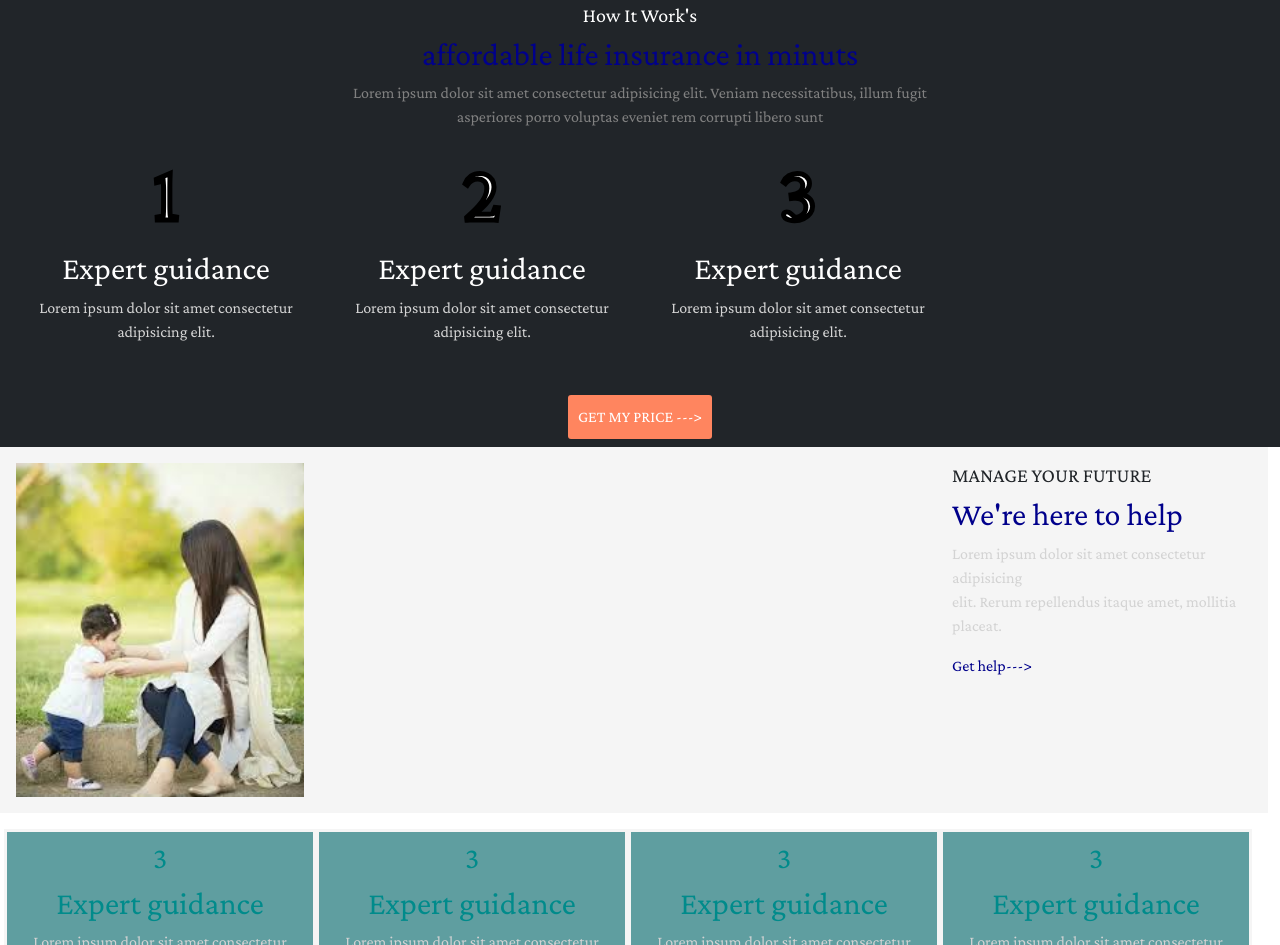
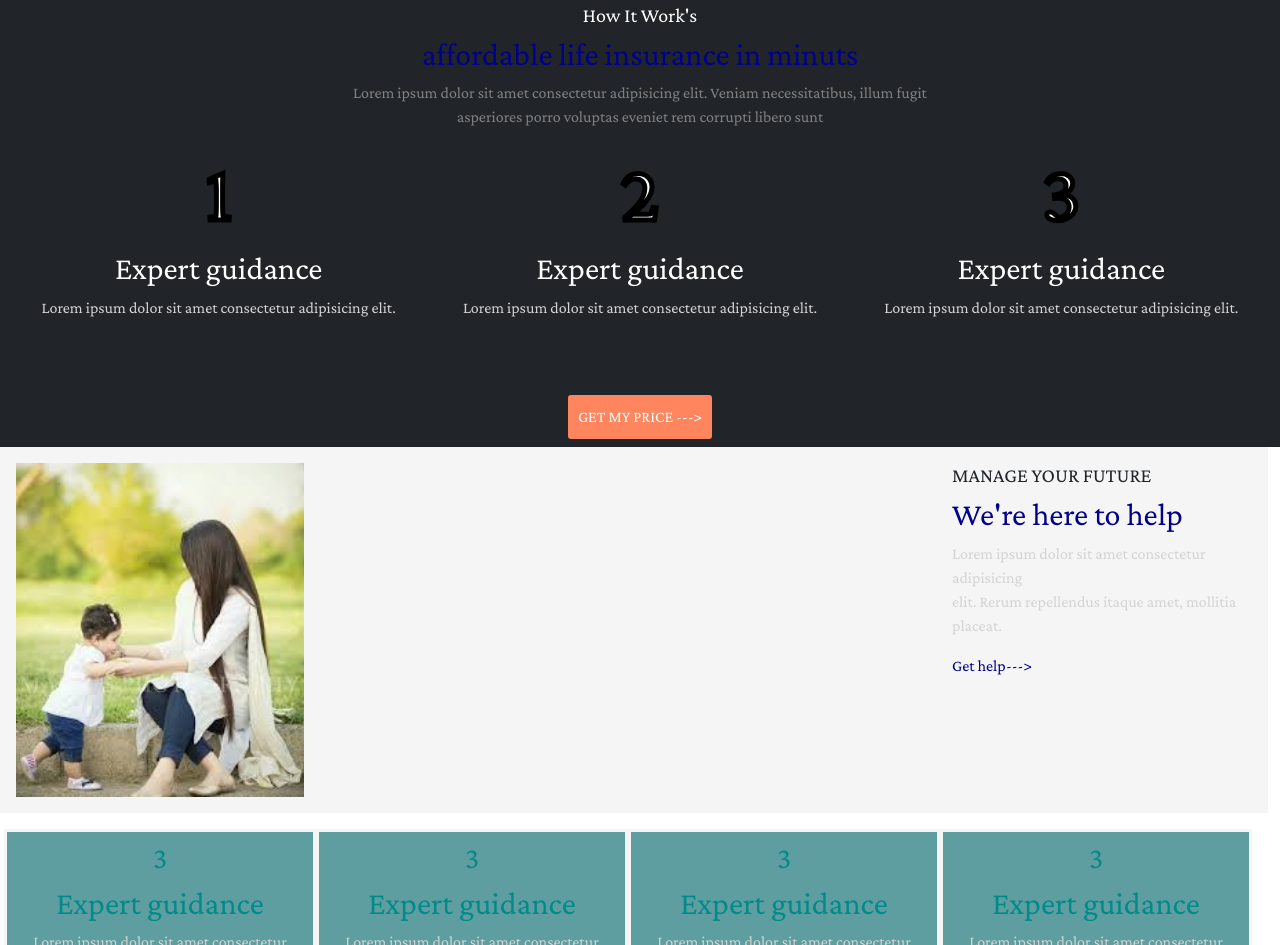
Before and after one commit to badie21/bootstrap, a website: page index.html in a window 1280 px wide. Shown: the part 1912-2857 px from the top of the page. Drawn offline with nearby package versions, Linux system fonts and the light colour scheme.

Commit message:
col change

```diff
--- a/index.html
+++ b/index.html
@@ -82,19 +82,19 @@
     <p style="color: gray">Lorem ipsum dolor sit amet consectetur adipisicing elit. Veniam necessitatibus, illum fugit
         <br> asperiores porro voluptas eveniet rem corrupti libero sunt</p>
     <div class="flex flex-row row w-100" style="height: 250px">
-        <div class="col-3" style="background-color: transparent;">
+        <div class="col" style="background-color: transparent;">
             <h1 class="strocknum">1</h1>
             <h2 class="boardtitlecard" style="color: white;">Expert guidance</h2>
             <p class="boardboxcaption">Lorem ipsum dolor sit amet consectetur adipisicing elit.
             <p>
         </div>
-        <div class="col-3" style="background-color: transparent;">
+        <div class="col" style="background-color: transparent;">
             <h1 class="strocknum">2</h1>
             <h2 class="boardtitlecard" style="color: white;">Expert guidance</h2>
             <p class="boardboxcaption">Lorem ipsum dolor sit amet consectetur adipisicing elit.
             <p>
         </div>
-        <div class="col-3" style="background-color: transparent;">
+        <div class="col" style="background-color: transparent;">
             <h1 class="strocknum">3</h1>
             <h2 class="boardtitlecard" style="color: white;">Expert guidance</h2>
             <p class="boardboxcaption">Lorem ipsum dolor sit amet consectetur adipisicing elit.
```
